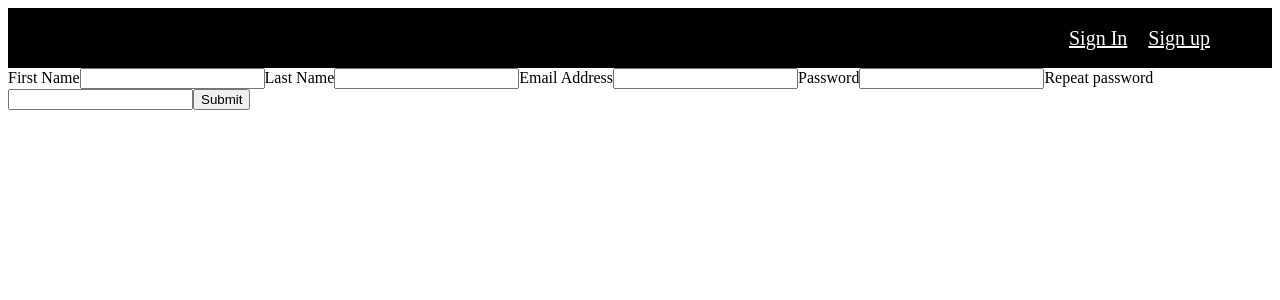
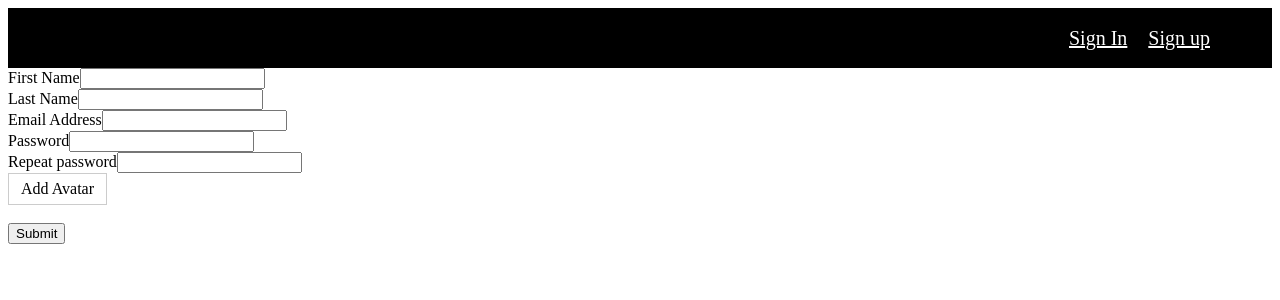
Before and after one commit to astaniano/web_store_front, a React (Create React App) app: page /signup in a window 1280 px wide. Shown: the top 300 px of the page. Built offline with nearby package versions, Linux system fonts and the light colour scheme.

Commit message:
photo upload started but is not finished

```diff
--- a/src/components/Signup/Signup.tsx
+++ b/src/components/Signup/Signup.tsx
@@ -1,7 +1,10 @@
+import { useState } from "react";
 import { useFormik } from 'formik';
 import * as Yup from 'yup';
+
 import '../../App.css'
 import {authAPI} from "../../api/api";
+import {FileUploader} from "../shared/FileUploader";
 
 export default function Signup() {
     return (
@@ -10,6 +13,8 @@ export default function Signup() {
 }
 
 const SignupForm = () => {
+    const [selectedFile, setSelectedFile] = useState(null);
+
     const formik = useFormik({
         initialValues: {
             firstName: '',
@@ -60,6 +65,7 @@ const SignupForm = () => {
             {formik.touched.firstName && formik.errors.firstName ? (
                 <div>{formik.errors.firstName}</div>
             ) : null}
+            <br/>
 
             <label htmlFor="lastName">Last Name</label>
             <input
@@ -70,6 +76,7 @@ const SignupForm = () => {
             {formik.touched.lastName && formik.errors.lastName ? (
                 <div>{formik.errors.lastName}</div>
             ) : null}
+            <br/>
 
             <label htmlFor="email">Email Address</label>
             <input
@@ -80,6 +87,7 @@ const SignupForm = () => {
             {formik.touched.email && formik.errors.email ? (
                 <div>{formik.errors.email}</div>
             ) : null}
+            <br/>
 
             <label htmlFor="password">Password</label>
             <input
@@ -90,19 +98,24 @@ const SignupForm = () => {
             {formik.touched.password && formik.errors.password ? (
                 <div>{formik.errors.password}</div>
             ) : null}
+            <br/>
 
             <label htmlFor="email">Repeat password</label>
             <input
                 id="passwordConfirm"
                 type="password"
-                name="passwordConfirm"
-                onBlur={formik.handleBlur}
-                onChange={formik.handleChange}
-                value={formik.values.passwordConfirm}
+                {...formik.getFieldProps('passwordConfirm')}
             />
             {formik.touched.passwordConfirm && formik.errors.passwordConfirm ? (
                 <div>{formik.errors.passwordConfirm}</div>
             ) : null}
+            <br/>
+
+            <FileUploader
+                onFileSelectSuccess={(file: any) => setSelectedFile(file)}
+                onFileSelectError={({ error }: any) => alert(error)}
+            />
+            <br/>
 
             <button type="submit">Submit</button>
         </form>
--- /dev/null
+++ b/src/components/shared/FileUploader.tsx
@@ -0,0 +1,26 @@
+import {useState} from "react";
+import s from './file_uploader.module.css'
+
+export const FileUploader = ({onFileSelectSuccess, onFileSelectError}: any) => {
+    const [fileURL, setFileURL] = useState("");
+
+    const handleFileInput = (e: any ) => {
+        const file = e.target.files[0];
+        if (file.size > 1024 * 1024) {
+            onFileSelectError({ error: "File size cannot exceed more than 1MB" });
+        } else {
+            setFileURL(URL.createObjectURL(file));
+            // onFileSelectSuccess(file);
+        }
+    };
+
+    return (
+        <div className="file-uploader">
+            <label className={`${s.customFileUpload}`}>
+                <input className={s.inputTypeFile} type="file" onChange={handleFileInput} />
+                Add Avatar
+            </label>
+            <img src={fileURL} className={s.userPhoto}/>
+        </div>
+    );
+}
--- /dev/null
+++ b/src/components/shared/file_uploader.module.css
@@ -0,0 +1,13 @@
+.inputTypeFile {
+    display: none;
+}
+.customFileUpload {
+    border: 1px solid #ccc;
+    display: inline-block;
+    padding: 6px 12px;
+    cursor: pointer;
+}
+
+.userPhoto {
+    height: 80px;
+}
```
